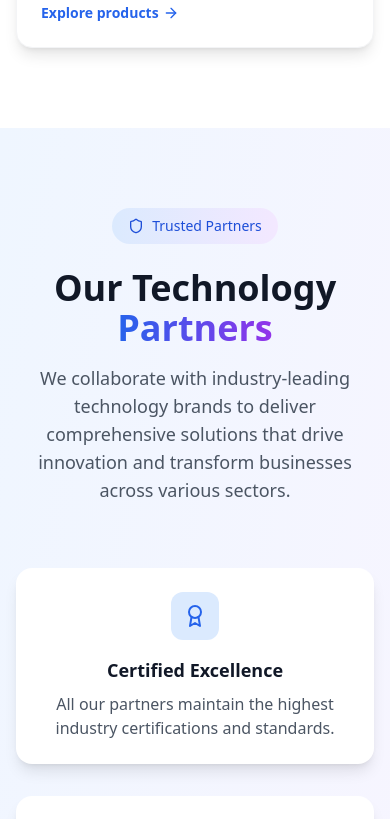
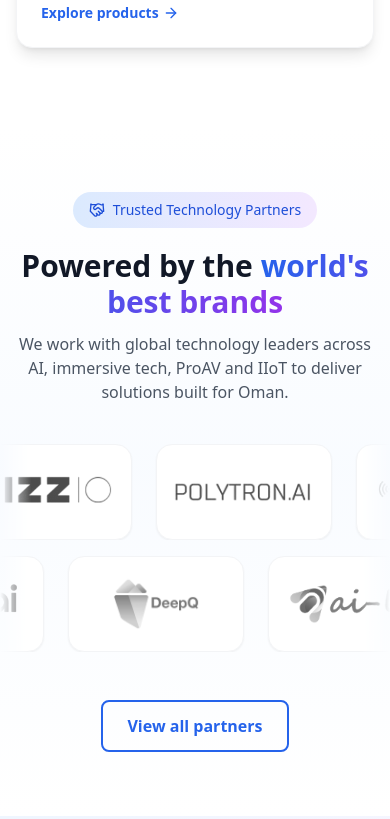
Before and after one commit to BBSoman/Website, a React (Vite) app: page / in a window 390 px wide. Shown: the part 4900-5719 px from the top of the page. Built offline with nearby package versions, Linux system fonts and the light colour scheme.

Commit message:
Update HomePage.tsx

```diff
--- a/src/pages/HomePage.tsx
+++ b/src/pages/HomePage.tsx
@@ -1,9 +1,261 @@
-import React from 'react';
-import Header from '../components/Header';
-import Hero from '../components/Hero';
-import Services from '../components/Services';
-import BrandPartners from '../components/BrandPartners';
-import Footer from '../components/Footer';
+import React from "react";
+import { Link } from "react-router-dom";
+import { Handshake } from "lucide-react";
+import Header from "../components/Header";
+import Hero from "../components/Hero";
+import Services from "../components/Services";
+import BrandPartners from "../components/BrandPartners";
+import Footer from "../components/Footer";
+
+/* ---------------------------------------------------------------------------
+   Partner logo marquee
+   Everything the strip needs lives in this file on purpose: no new component
+   file and no index.css change, so the home page can never import something
+   that does not exist.
+--------------------------------------------------------------------------- */
+
+type Brand = {
+  name: string;
+  logo: string;
+  /** Internal route for the brand's solution page. */
+  route: string;
+};
+
+/** Logo file names are all present in /public; routes are all in App.tsx. */
+const BRANDS: Brand[] = [
+  { name: "HTC VIVE", logo: "/vive1.png", route: "/htc-solutions" },
+  { name: "BOE", logo: "/boe1.png", route: "/boe-solutions" },
+  { name: "V View", logo: "/vview.png", route: "/vview-solutions" },
+  {
+    name: "Ashton Bentley",
+    logo: "/ashton.png",
+    route: "/Ashton-bentley-solutions",
+  },
+  { name: "ZeeVee", logo: "/zeevee1.png", route: "/Zeevee-solutions" },
+  { name: "Mago", logo: "/mago2.png", route: "/mago-solutions" },
+  { name: "Nearity", logo: "/nearity1.png", route: "/nearity-solutions" },
+  {
+    name: "Nearstream",
+    logo: "/nearstream1.png",
+    route: "/nearstream-solutions",
+  },
+  { name: "Viverse", logo: "/viverse1.png", route: "/Viverse-solutions" },
+  { name: "Vizzio", logo: "/vizzio copy.png", route: "/vizzio-solutions" },
+  {
+    name: "Polytron",
+    logo: "/polytron copy.png",
+    route: "/polytron-solutions",
+  },
+  {
+    name: "Telepresenz",
+    logo: "/tele.png.png",
+    route: "/tele-presenz-solutions",
+  },
+  {
+    name: "Robro Systems",
+    logo: "/roboro.png",
+    route: "/robro-systems-solutions",
+  },
+  { name: "Napster", logo: "/napster1.png", route: "/napster-solutions" },
+  { name: "XRAI", logo: "/xrai1.png", route: "/xrai-solutions" },
+  { name: "DeepQ", logo: "/deepqai.png", route: "/deepq-solutions" },
+  { name: "AI-LA", logo: "/ai-la.png", route: "/aila-solutions" },
+  {
+    name: "Disruptive Technologies",
+    logo: "/disruptx1.png",
+    route: "/disruptive-technologies-solutions",
+  },
+  { name: "Nanoprecise", logo: "/nano.png", route: "/nano-precise-solutions" },
+  {
+    name: "Property Automate",
+    logo: "/automate1.png",
+    route: "/property-automate-solutions",
+  },
+  { name: "Weblib", logo: "/weblib1.png", route: "/weblib-solutions" },
+  { name: "G-Reigns", logo: "/g reigns1.png", route: "/reigns-solutions" },
+  { name: "GoNitro", logo: "/nitro1.png", route: "/go-nitro-solutions" },
+  { name: "Nuera", logo: "/Untitled-3 copy.png", route: "/Nuera-solutions" },
+];
+
+/**
+ * The track holds the logo list twice, so sliding it by exactly -50% lands on
+ * an identical frame and the loop looks endless.
+ */
+const MARQUEE_CSS = `
+/* ---------------------------------------------------------------------------
+   Theming
+   The theme switch in Header.tsx works by remapping the specific light-mode
+   Tailwind utilities the site uses whenever <html> carries the 'dark' class.
+   'from-white', 'via-blue-50/40' and 'to-white' are not on that list, so a
+   Tailwind gradient here would have stayed white in dark mode. Owning the
+   band as its own class instead keeps the strip in step with the theme, and
+   these rules travel with the component.
+--------------------------------------------------------------------------- */
+.bbs-marquee-band {
+  background-image: linear-gradient(
+    to bottom,
+    #ffffff,
+    rgba(239, 246, 255, 0.4),
+    #ffffff
+  );
+}
+.dark .bbs-marquee-band {
+  /* Same palette variables the theme switch defines on '.dark'. */
+  background-image: linear-gradient(
+    to bottom,
+    var(--bbs-surface, #111827),
+    var(--bbs-surface-mid, #18202f),
+    var(--bbs-surface, #111827)
+  );
+}
+
+/* The logo plates stay white in dark mode on purpose: several partner logos
+   are black or dark navy artwork on transparency and would vanish on a dark
+   tile. Header.tsx already does this for logo plates elsewhere on the site via
+   ':has(> img:only-child)' — this states it outright so the strip does not
+   depend on ':has()' support. */
+.dark .bbs-marquee-plate {
+  background-color: #ffffff;
+  border-color: rgba(255, 255, 255, 0.16);
+}
+.dark .bbs-marquee-plate:hover {
+  border-color: rgba(147, 197, 253, 0.65);
+}
+
+.bbs-marquee {
+  position: relative;
+  overflow: hidden;
+  width: 100%;
+  -webkit-mask-image: linear-gradient(to right, transparent, #000 8%, #000 92%, transparent);
+  mask-image: linear-gradient(to right, transparent, #000 8%, #000 92%, transparent);
+}
+.bbs-marquee__track {
+  display: flex;
+  width: max-content;
+  align-items: center;
+  will-change: transform;
+}
+/* Logos travel left -> right */
+.bbs-marquee__track--rtl { animation: bbs-marquee-rtl 45s linear infinite; }
+/* Logos travel right -> left */
+.bbs-marquee__track--ltr { animation: bbs-marquee-ltr 45s linear infinite; }
+.bbs-marquee:hover .bbs-marquee__track,
+.bbs-marquee:focus-within .bbs-marquee__track { animation-play-state: paused; }
+@keyframes bbs-marquee-rtl {
+  from { transform: translate3d(-50%, 0, 0); }
+  to   { transform: translate3d(0, 0, 0); }
+}
+@keyframes bbs-marquee-ltr {
+  from { transform: translate3d(0, 0, 0); }
+  to   { transform: translate3d(-50%, 0, 0); }
+}
+@media (max-width: 640px) {
+  .bbs-marquee__track--rtl,
+  .bbs-marquee__track--ltr { animation-duration: 30s; }
+}
+@media (prefers-reduced-motion: reduce) {
+  .bbs-marquee { overflow-x: auto; }
+  .bbs-marquee__track--rtl,
+  .bbs-marquee__track--ltr { animation: none; transform: none; }
+}
+`;
+
+const LogoCard: React.FC<{ brand: Brand; duplicate?: boolean }> = ({
+  brand,
+  duplicate,
+}) => (
+  <Link
+    to={brand.route}
+    aria-hidden={duplicate}
+    tabIndex={duplicate ? -1 : undefined}
+    title={brand.name}
+    className="bbs-marquee-plate group mx-3 flex h-24 w-44 shrink-0 items-center justify-center rounded-2xl border border-gray-100 bg-white p-4 shadow-sm transition-all duration-300 hover:-translate-y-1 hover:border-blue-200 hover:shadow-xl sm:mx-4 sm:h-28 sm:w-52"
+  >
+    <img
+      src={brand.logo}
+      alt={`${brand.name} logo`}
+      /* Eager, not lazy: the strip sits inside an overflow-hidden track, so a
+         lazy logo would only start loading as it slid in and would pop. */
+      loading="eager"
+      decoding="async"
+      className="max-h-14 max-w-full object-contain opacity-70 grayscale transition-all duration-300 group-hover:opacity-100 group-hover:grayscale-0 sm:max-h-16"
+      onError={(e) => {
+        // Keep the strip tidy if a logo file is ever renamed or removed.
+        const el = e.currentTarget;
+        el.style.display = "none";
+        el.parentElement?.insertAdjacentHTML(
+          "afterbegin",
+          `<span class="text-sm font-semibold text-gray-500">${brand.name}</span>`,
+        );
+      }}
+    />
+  </Link>
+);
+
+const PartnerMarquee: React.FC = () => {
+  const half = Math.ceil(BRANDS.length / 2);
+  const rowOne = BRANDS.slice(0, half);
+  const rowTwo = BRANDS.slice(half);
+
+  return (
+    <section
+      id="brands"
+      className="bbs-marquee-band relative overflow-hidden py-16 sm:py-20"
+    >
+      <style dangerouslySetInnerHTML={{ __html: MARQUEE_CSS }} />
+
+      <div className="container mx-auto mb-10 px-4 text-center sm:px-6 lg:px-8">
+        <div className="mb-5 inline-flex items-center rounded-full bg-gradient-to-r from-blue-100 to-purple-100 px-4 py-2 text-sm font-medium text-blue-700">
+          <Handshake className="mr-2 h-4 w-4" />
+          Trusted Technology Partners
+        </div>
+        <h2 className="mb-3 text-3xl font-bold text-gray-900 md:text-4xl">
+          Powered by the{" "}
+          <span className="bg-gradient-to-r from-blue-600 to-purple-600 bg-clip-text text-transparent">
+            world&apos;s best brands
+          </span>
+        </h2>
+        <p className="mx-auto max-w-2xl text-gray-600">
+          We work with global technology leaders across AI, immersive tech,
+          ProAV and IIoT to deliver solutions built for Oman.
+        </p>
+      </div>
+
+      {/* Row 1 — logos travel left to right */}
+      <div className="bbs-marquee">
+        <div className="bbs-marquee__track bbs-marquee__track--rtl">
+          {rowOne.map((brand) => (
+            <LogoCard key={brand.name} brand={brand} />
+          ))}
+          {rowOne.map((brand) => (
+            <LogoCard key={`${brand.name}-dup`} brand={brand} duplicate />
+          ))}
+        </div>
+      </div>
+
+      {/* Row 2 — travels the other way for contrast */}
+      <div className="bbs-marquee mt-4 sm:mt-6">
+        <div className="bbs-marquee__track bbs-marquee__track--ltr">
+          {rowTwo.map((brand) => (
+            <LogoCard key={brand.name} brand={brand} />
+          ))}
+          {rowTwo.map((brand) => (
+            <LogoCard key={`${brand.name}-dup`} brand={brand} duplicate />
+          ))}
+        </div>
+      </div>
+
+      <div className="mt-12 text-center">
+        <Link
+          to="/partners"
+          className="inline-flex items-center rounded-lg border-2 border-blue-600 px-6 py-3 font-semibold text-blue-600 transition-all hover:bg-blue-600 hover:text-white"
+        >
+          View all partners
+        </Link>
+      </div>
+    </section>
+  );
+};
 
 const HomePage: React.FC = () => {
   return (
@@ -11,6 +263,7 @@ const HomePage: React.FC = () => {
       <Header />
       <Hero />
       <Services />
+      <PartnerMarquee />
       <BrandPartners />
       <Footer />
     </>
```
